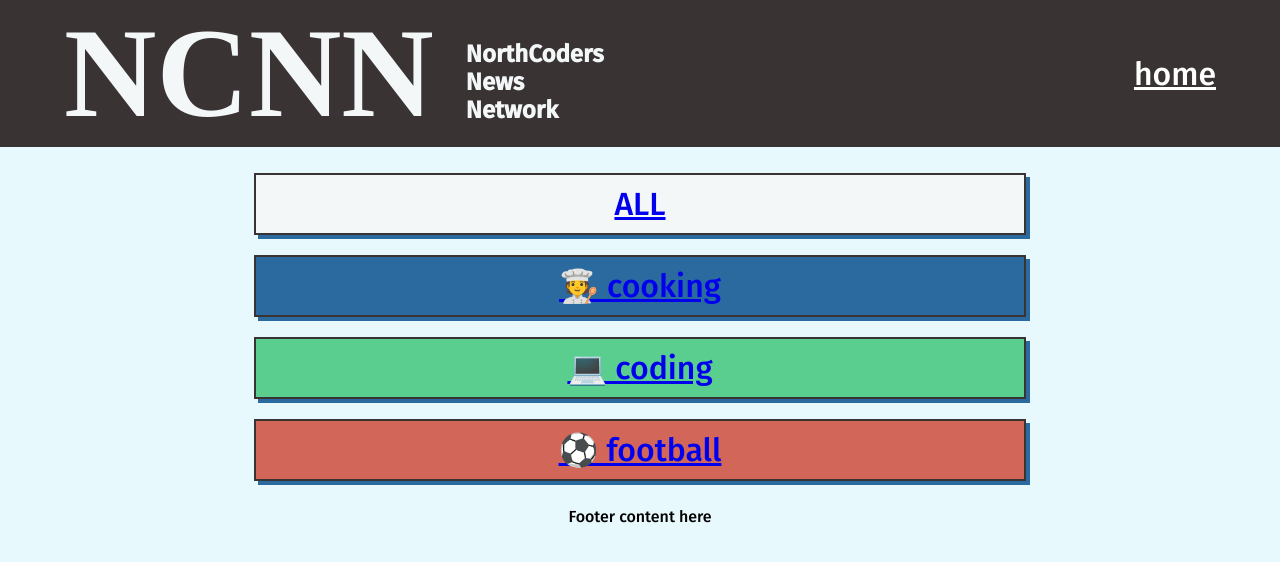
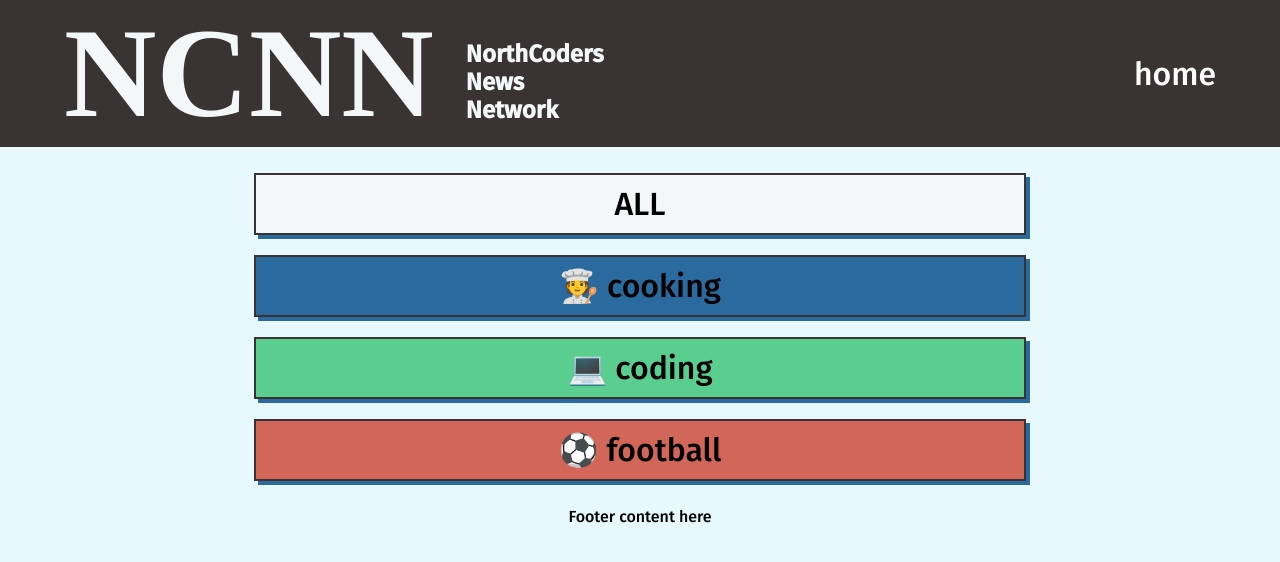
Before and after one commit to olivershh/nc-news-network-frontend, a React (Create React App) app: page / in a window 1280 px wide. Shown: the top 562 px of the page. Built offline with nearby package versions, Linux system fonts and the light colour scheme; a web font is replaced by a local one.

Commit message:
remove default link styling

```diff
--- a/src/App.css
+++ b/src/App.css
@@ -5,6 +5,12 @@
   --custom-bold-secondary: #59CE8F;
   --custom-very-dark:  rgb(57, 51, 51);
   --customer-bold-tertiary: #d26759;
+}
+
+
+a, a:hover, a:focus, a:active {
+  text-decoration: none;
+  color: inherit;
 }
 
 
```
